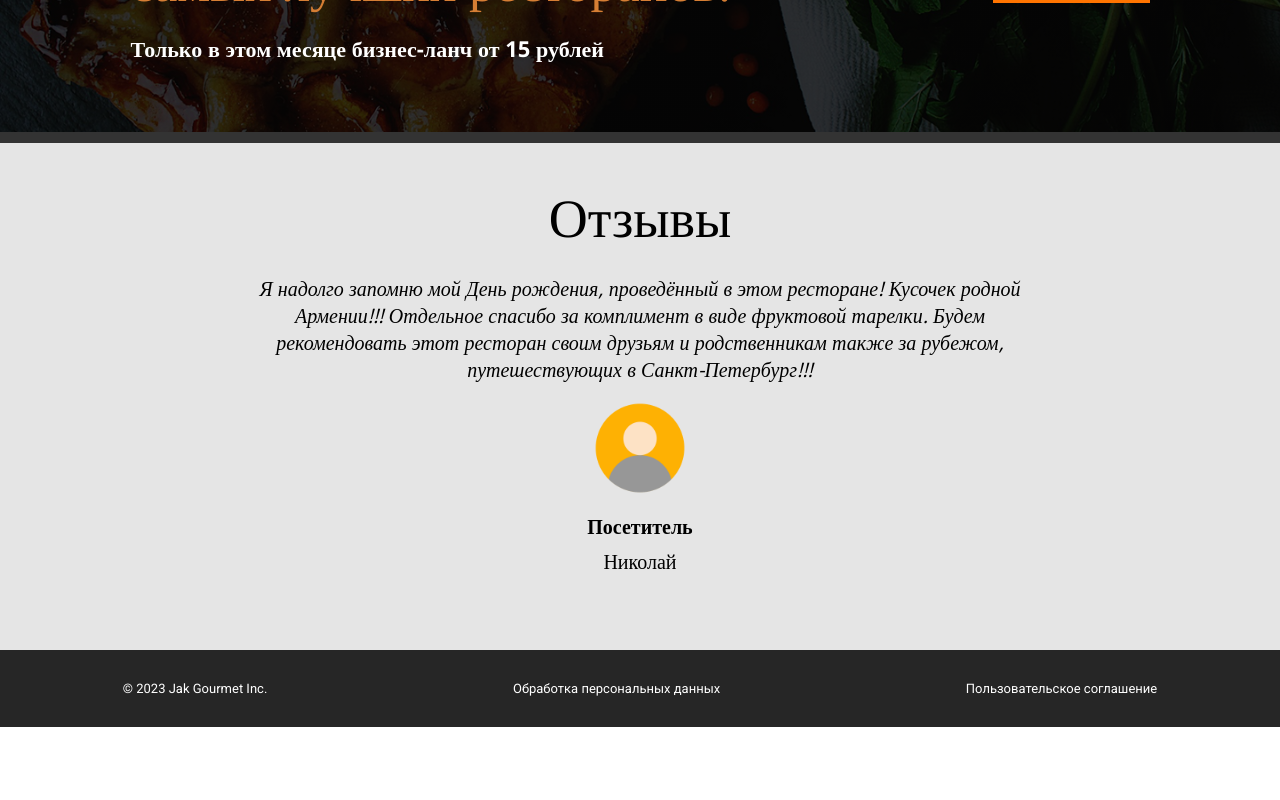
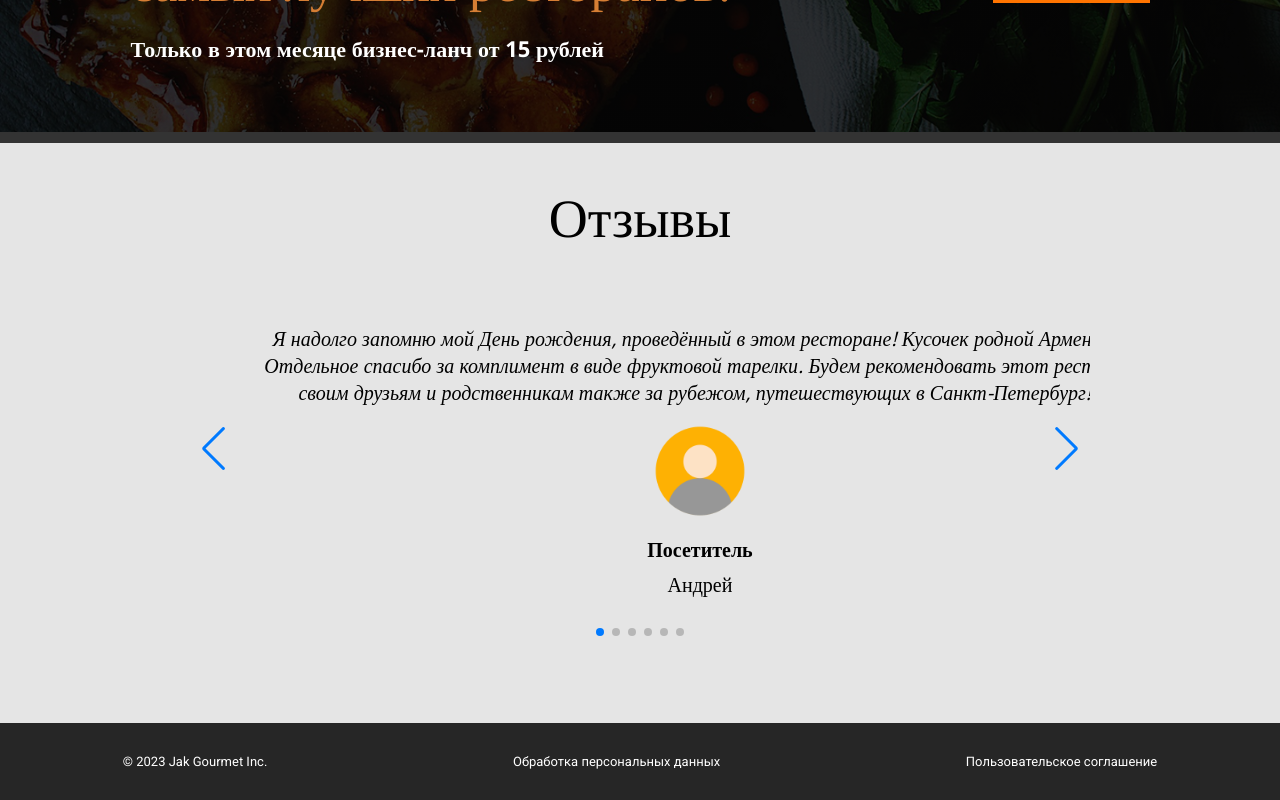
Before and after one commit to Mikelin2412/JakGourmet-Restaurant, a React (Create React App) app in the folder client/: page / in a window 1280 px wide. Shown: the part 2002-2802 px from the top of the page. Before the commit the page ends 2729 px from the top, so only its background shows below. Built offline with nearby package versions, Linux system fonts and the light colour scheme; a web font is replaced by a local one.

Commit message:
feat: add slider to mainPage

```diff
--- a/client/src/components/ClientsReviews.jsx
+++ b/client/src/components/ClientsReviews.jsx
@@ -1,21 +1,14 @@
 import React from 'react'
-import icon from '../assets/images/icon-profile.png'
 import '../styles/ClientsReviews.css'
+import Slider from './Slider'
 
 const ClientsReviews = () => {
-  return (
-    <section className='clients-reviews-section'>
-      <div className='clients-reviews-section__content'>
-        <h1 className='clients-reviews-section__content__title'>Отзывы</h1>
-        <p className='clients-reviews-section__content__review'>Я надолго запомню мой День рождения, проведённый в этом ресторане!
-            Кусочек родной Армении!!! Отдельное спасибо за комплимент в виде фруктовой тарелки.
-            Будем рекомендовать этот ресторан своим друзьям и родственникам также за рубежом, путешествующих в Санкт-Петербург!!!</p>
-        <img className='clients-reviews-section__content__profile-icon' src={icon} alt='profile icon'/>
-        <h4 className='clients-reviews-section__content__visitor'>Посетитель</h4>
-        <span className='clients-reviews-section__content__visitor-name'>Николай</span>
-      </div>
-    </section>
-  )
+    return (
+        <section className='clients-reviews-section'>
+            <h1 className='clients-reviews-section__content__title'>Отзывы</h1>
+            <Slider/>
+        </section>
+    )
 }
 
 export default ClientsReviews
--- /dev/null
+++ b/client/src/components/Slider.jsx
@@ -0,0 +1,87 @@
+import React from 'react'
+import icon from '../assets/images/icon-profile.png'
+import { Swiper, SwiperSlide } from 'swiper/react';
+
+import 'swiper/css';
+import 'swiper/css/pagination';
+import 'swiper/css/navigation';
+
+import { Pagination, Navigation } from 'swiper/modules';
+
+const Slider = () => {
+    return (
+        <Swiper
+            slidesPerView={1}
+            spaceBetween={30}
+            loop={true}
+            pagination={{
+                clickable: true,
+            }}
+            navigation={true}
+            modules={[Pagination, Navigation]}
+            className="mySwiper">
+            <SwiperSlide>
+                <div className='clients-reviews-section__content'>
+                    <p className='clients-reviews-section__content__review'>Я надолго запомню мой День рождения, проведённый в этом ресторане!
+                        Кусочек родной Армении!!! Отдельное спасибо за комплимент в виде фруктовой тарелки.
+                        Будем рекомендовать этот ресторан своим друзьям и родственникам также за рубежом, путешествующих в Санкт-Петербург!!!</p>
+                    <img className='clients-reviews-section__content__profile-icon' src={icon} alt='profile icon' />
+                    <h4 className='clients-reviews-section__content__visitor'>Посетитель</h4>
+                    <span className='clients-reviews-section__content__visitor-name'>Андрей</span>
+                </div>
+            </SwiperSlide>
+            <SwiperSlide>
+                <div className='clients-reviews-section__content'>
+                    <p className='clients-reviews-section__content__review'>Я надолго запомню мой День рождения, проведённый в этом ресторане!
+                        Кусочек родной Армении!!! Отдельное спасибо за комплимент в виде фруктовой тарелки.
+                        Будем рекомендовать этот ресторан своим друзьям и родственникам также за рубежом, путешествующих в Санкт-Петербург!!!</p>
+                    <img className='clients-reviews-section__content__profile-icon' src={icon} alt='profile icon' />
+                    <h4 className='clients-reviews-section__content__visitor'>Посетитель</h4>
+                    <span className='clients-reviews-section__content__visitor-name'>Николай</span>
+                </div>
+            </SwiperSlide>
+            <SwiperSlide>
+                <div className='clients-reviews-section__content'>
+                    <p className='clients-reviews-section__content__review'>Я надолго запомню мой День рождения, проведённый в этом ресторане!
+                        Кусочек родной Армении!!! Отдельное спасибо за комплимент в виде фруктовой тарелки.
+                        Будем рекомендовать этот ресторан своим друзьям и родственникам также за рубежом, путешествующих в Санкт-Петербург!!!</p>
+                    <img className='clients-reviews-section__content__profile-icon' src={icon} alt='profile icon' />
+                    <h4 className='clients-reviews-section__content__visitor'>Посетитель</h4>
+                    <span className='clients-reviews-section__content__visitor-name'>Александр</span>
+                </div>
+            </SwiperSlide>
+            <SwiperSlide>
+                <div className='clients-reviews-section__content'>
+                    <p className='clients-reviews-section__content__review'>Я надолго запомню мой День рождения, проведённый в этом ресторане!
+                        Кусочек родной Армении!!! Отдельное спасибо за комплимент в виде фруктовой тарелки.
+                        Будем рекомендовать этот ресторан своим друзьям и родственникам также за рубежом, путешествующих в Санкт-Петербург!!!</p>
+                    <img className='clients-reviews-section__content__profile-icon' src={icon} alt='profile icon' />
+                    <h4 className='clients-reviews-section__content__visitor'>Посетитель</h4>
+                    <span className='clients-reviews-section__content__visitor-name'>Александр</span>
+                </div>
+            </SwiperSlide>
+            <SwiperSlide>
+                <div className='clients-reviews-section__content'>
+                    <p className='clients-reviews-section__content__review'>Я надолго запомню мой День рождения, проведённый в этом ресторане!
+                        Кусочек родной Армении!!! Отдельное спасибо за комплимент в виде фруктовой тарелки.
+                        Будем рекомендовать этот ресторан своим друзьям и родственникам также за рубежом, путешествующих в Санкт-Петербург!!!</p>
+                    <img className='clients-reviews-section__content__profile-icon' src={icon} alt='profile icon' />
+                    <h4 className='clients-reviews-section__content__visitor'>Посетитель</h4>
+                    <span className='clients-reviews-section__content__visitor-name'>Александр</span>
+                </div>
+            </SwiperSlide>
+            <SwiperSlide>
+                <div className='clients-reviews-section__content'>
+                    <p className='clients-reviews-section__content__review'>Я надолго запомню мой День рождения, проведённый в этом ресторане!
+                        Кусочек родной Армении!!! Отдельное спасибо за комплимент в виде фруктовой тарелки.
+                        Будем рекомендовать этот ресторан своим друзьям и родственникам также за рубежом, путешествующих в Санкт-Петербург!!!</p>
+                    <img className='clients-reviews-section__content__profile-icon' src={icon} alt='profile icon' />
+                    <h4 className='clients-reviews-section__content__visitor'>Посетитель</h4>
+                    <span className='clients-reviews-section__content__visitor-name'>Александр</span>
+                </div>
+            </SwiperSlide>
+        </Swiper>
+    )
+}
+
+export default Slider
--- a/client/src/styles/ClientsReviews.css
+++ b/client/src/styles/ClientsReviews.css
@@ -1,9 +1,11 @@
 .clients-reviews-section {
-    padding: 45px 250px 75px;
+    padding: 45px 190px 75px;
     background-color: #E5E5E5;
 }
 
 .clients-reviews-section__content {
+    margin: 50px;
+    min-width: 920px;
     display: flex;
     flex-direction: column;
     align-items: center;
@@ -15,7 +17,8 @@
 }
 
 .clients-reviews-section__content__title {
-    margin: 0;
+    margin: auto;
+    width: max-content;
     color: #000;
     font-family: Tinos;
     font-size: 54px;
```
